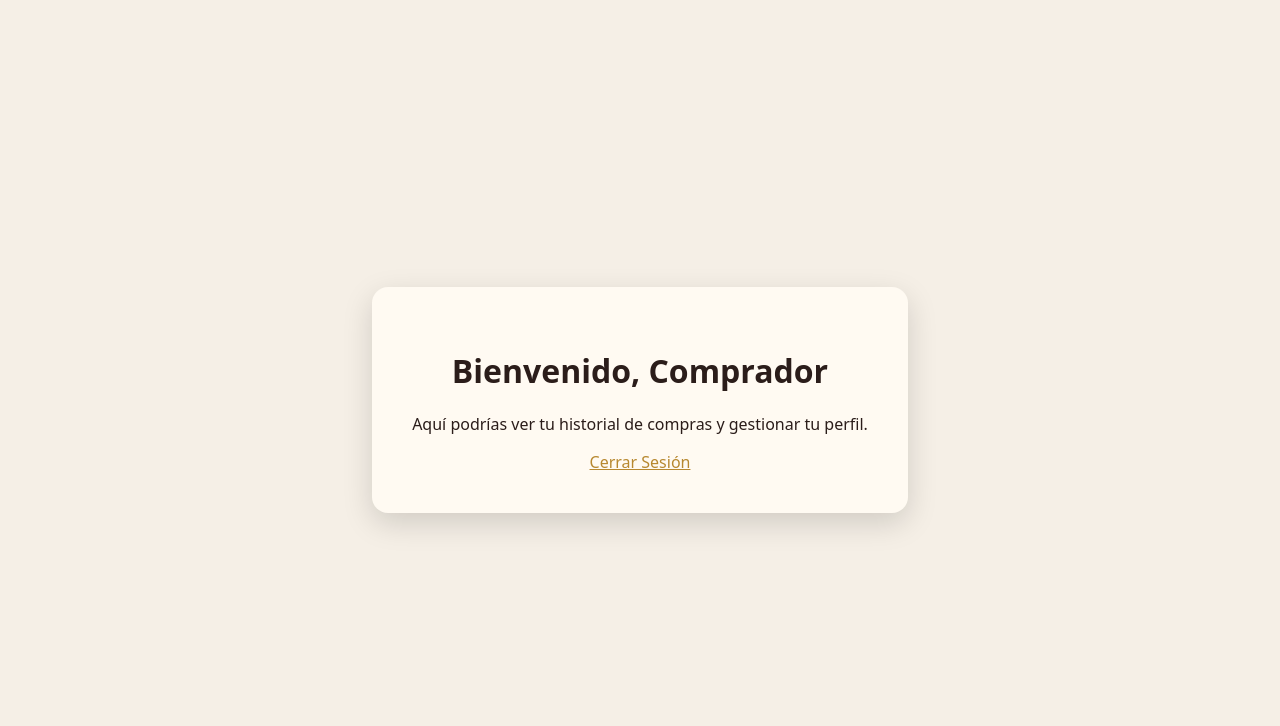
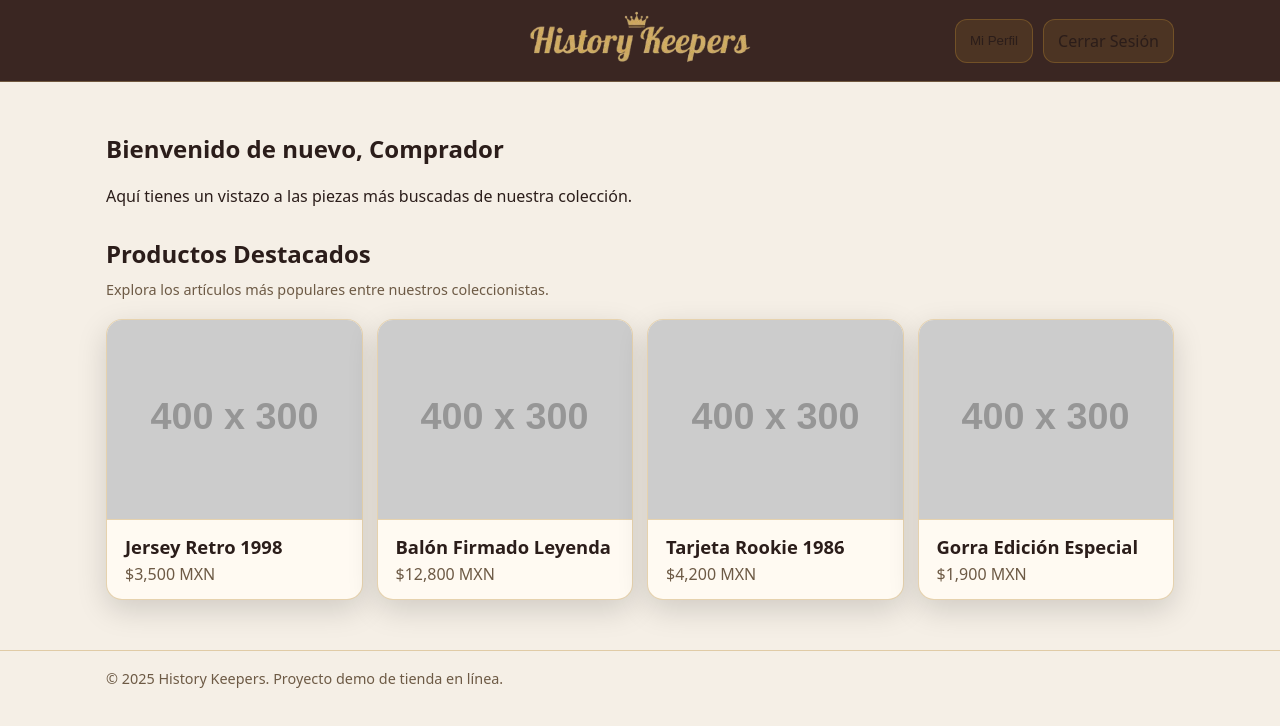
Before and after one commit to JuanJoMoCa/History_Keepers, a website: page comprador.html in a window 1280 px wide. Drawn offline with Linux system fonts and the light colour scheme; placeholder pictures from the web are drawn by us.

Commit message:
Mostrar los productos destacados al usuario cliente

```diff
--- a/comprador.html
+++ b/comprador.html
@@ -4,17 +4,87 @@
   <meta charset="UTF-8">
   <meta name="viewport" content="width=device-width, initial-scale=1.0">
   <title>Mi Cuenta - History Keepers</title>
-  <style>
-    body { font-family: system-ui, sans-serif; background-color: #f5efe6; color: #2b1d1a; display: grid; place-items: center; height: 100vh; margin: 0; }
-    .container { text-align: center; background: #fffaf2; padding: 40px; border-radius: 16px; box-shadow: 0 10px 30px rgba(0,0,0,.15); }
-    a { color: #b7882f; }
-  </style>
+  <link rel="stylesheet" href="styles.css">
+  <link rel="icon" href="assets/logo.png">
 </head>
 <body>
-  <div class="container">
-    <h1>Bienvenido, Comprador</h1>
-    <p>Aquí podrías ver tu historial de compras y gestionar tu perfil.</p>
-    <a href="index.html">Cerrar Sesión</a>
-  </div>
-</body>
+
+  <header class="topbar">
+    <div class="container wrap">
+      <img src="assets/logo.png" alt="Logo History Keepers" class="logo" />
+      <div class="actions">
+        <button class="btn top-btn" disabled>Mi Perfil</button>
+        <a href="index.html" class="btn top-btn" style="text-decoration: none;">Cerrar Sesión</a>
+      </div>
+    </div>
+  </header>
+
+  <main class="container">
+    <section class="content" style="padding-top: 30px;">
+
+      <div style="margin-bottom: 30px;">
+        <h1>Bienvenido de nuevo, Comprador</h1>
+        <p>Aquí tienes un vistazo a las piezas más buscadas de nuestra colección.</p>
+      </div>
+
+      <section class="popular-products">
+        <h2>Productos Destacados</h2>
+        <p class="small" style="color: var(--muted); margin-top: -10px; margin-bottom: 20px;">
+          Explora los artículos más populares entre nuestros coleccionistas.
+        </p>
+
+        <div class="grid">
+
+          <a href="#" class="product-link" aria-label="Ver detalles de Jersey Retro 1998">
+            <div class="card product-card">
+              <img src="https://placehold.co/400x300/e0d5c4/2b1d1a?text=Jersey+Retro" alt="Jersey Retro 1998">
+              <div class="product-info">
+                <h3>Jersey Retro 1998</h3>
+                <p class="product-price">$3,500 MXN</p>
+              </div>
+            </div>
+          </a>
+
+          <a href="#" class="product-link" aria-label="Ver detalles de Balón Firmado Leyenda">
+            <div class="card product-card">
+              <img src="https://placehold.co/400x300/e0d5c4/2b1d1a?text=Balón+Firmado" alt="Balón Firmado Leyenda">
+              <div class="product-info">
+                <h3>Balón Firmado Leyenda</h3>
+                <p class="product-price">$12,800 MXN</p>
+              </div>
+            </div>
+          </a>
+
+          <a href="#" class="product-link" aria-label="Ver detalles de Tarjeta Rookie 1986">
+            <div class="card product-card">
+              <img src="https://placehold.co/400x300/e0d5c4/2b1d1a?text=Tarjeta+Rookie" alt="Tarjeta Rookie 1986">
+              <div class="product-info">
+                <h3>Tarjeta Rookie 1986</h3>
+                <p class="product-price">$4,200 MXN</p>
+              </div>
+            </div>
+          </a>
+
+          <a href="#" class="product-link" aria-label="Ver detalles de Gorra Edición Especial">
+            <div class="card product-card">
+              <img src="https://placehold.co/400x300/e0d5c4/2b1d1a?text=Gorra+Especial" alt="Gorra Edición Especial">
+              <div class="product-info">
+                <h3>Gorra Edición Especial</h3>
+                <p class="product-price">$1,900 MXN</p>
+              </div>
+            </div>
+          </a>
+
+        </div>
+      </section>
+
+    </section>
+  </main>
+
+  <footer>
+    <div class="container small">© <span id="y">2025</span> History Keepers. Proyecto demo de tienda en línea.</div>
+  </footer>
+
+  <script>document.getElementById('y').textContent = new Date().getFullYear();</script>
+  </body>
 </html>
--- a/styles.css
+++ b/styles.css
@@ -362,3 +362,62 @@ footer { border-top: 1px solid var(--border); padding: 18px 0; color: var(--mute
 .modal-card-dark .modal-link a:hover {
   text-decoration: underline;
 }
+
+/* --- ESTILOS PARA EL DASHBOARD DEL COMPRADOR (PRODUCTOS) --- */
+
+/* Enlace que envuelve la tarjeta del producto.
+  Lo hacemos un bloque para que ocupe todo el espacio
+  y quitamos la decoración de texto.
+*/
+.product-link {
+  display: block;
+  text-decoration: none;
+  color: var(--text);
+  border-radius: 16px; /* Coincide con el .card */
+}
+
+/* La tarjeta del producto.
+  Le quitamos el padding original para que la imagen pegue a los bordes.
+  Añadimos overflow: hidden para que la imagen respete los bordes redondeados.
+  Añadimos transición para el efecto hover.
+*/
+.card.product-card {
+  padding: 0;
+  overflow: hidden;
+  transition: transform 0.3s ease, box-shadow 0.3s ease;
+}
+
+/* Efecto hover: La tarjeta se "levanta" y la sombra se hace más pronunciada
+  para indicar que es un elemento interactivo.
+*/
+.product-link:hover .card.product-card {
+  transform: translateY(-6px);
+  box-shadow: 0 15px 35px rgba(0, 0, 0, 0.2);
+}
+
+/* Imagen del producto */
+.product-card img {
+  width: 100%;
+  height: 200px; /* Altura fija para que todas las tarjetas se vean uniformes */
+  object-fit: cover; /* Evita que la imagen se deforme */
+  border-bottom: 1px solid var(--border); /* Línea divisoria sutil */
+  display: block;
+}
+
+/* Contenedor para la información (título y precio) */
+.product-card .product-info {
+  padding: 14px 18px; /* Añadimos el padding de vuelta, pero solo para el texto */
+}
+
+.product-card h3 {
+  margin: 0 0 4px;
+  font-size: 1.15rem;
+  color: var(--text);
+}
+
+.product-card .product-price {
+  margin: 0;
+  font-size: 1rem;
+  font-weight: 500;
+  color: var(--muted); /* Usamos el color "apagado" para el precio */
+}
```
